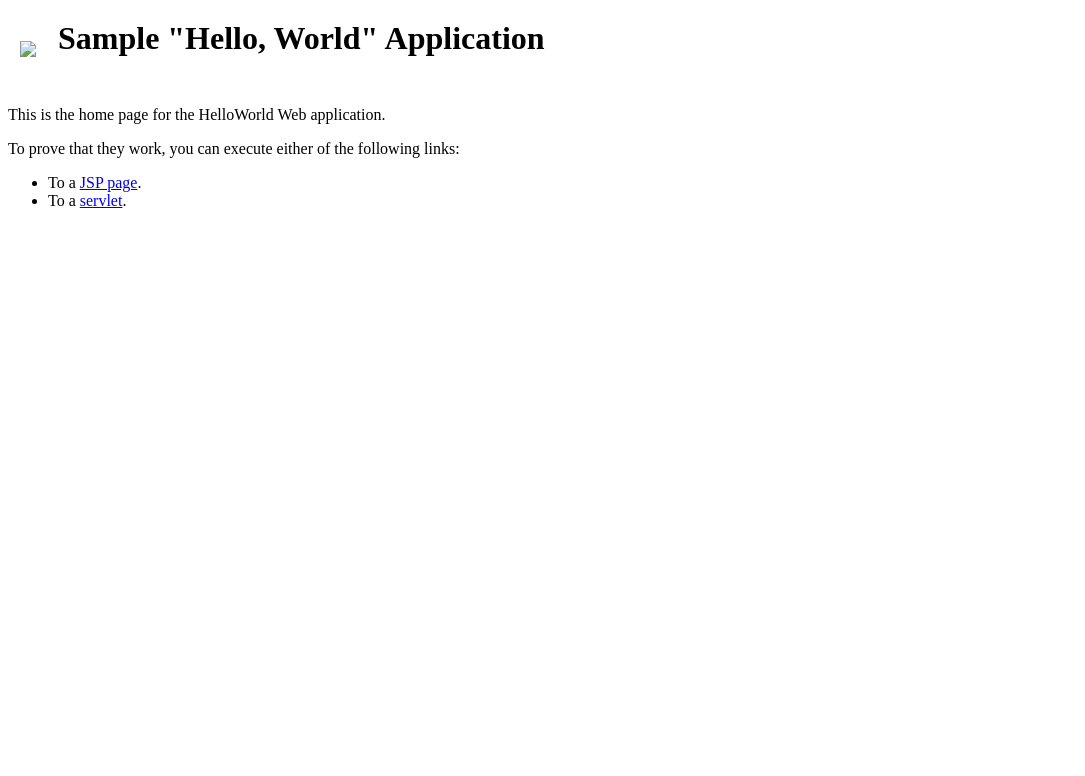
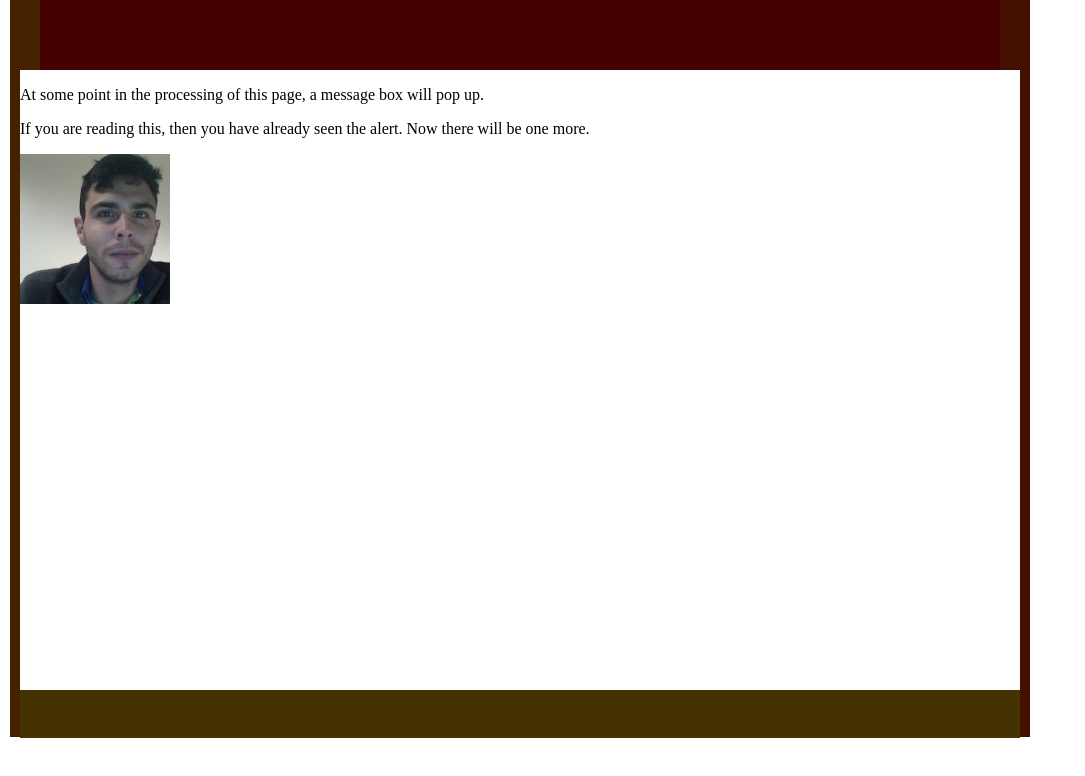
Before and after one commit to JulianCienfuegos/JulianCienfuegos.github.io, a plain HTML site: page index.html in a window 1280 px wide. Shown: the whole page, without its empty margins (0-1085 px from the left). Drawn offline with Linux system fonts and the light colour scheme.

Commit message:
Uploaded my simple website

```diff
--- /dev/null
+++ b/_css/main.css
@@ -0,0 +1,62 @@
+body
+{
+	margin: 0;
+}
+#page
+{
+	position: absolute;
+	left: 0;
+	top: 0;
+	width: 1000px;
+	height: 738px;
+}
+#top_bar
+{
+	position: absolute;
+	left: 20px;
+	top: 0;
+	width: 1000px;
+	height: 70px;
+	background-color: #400;
+	color: #fff;
+}
+#right_bar
+{
+	position: absolute;
+	left: 1000px;
+	top: 0;
+	width: 30px;
+	height: 737px;
+	background-color: #410;
+	color: #fff;
+}
+#left_bar
+{
+	position: absolute;
+	left: 10px;
+	top: 0;
+	width: 30px;
+	height: 737px;
+	background-color: #420;
+	color: #fff;
+}
+#my_stuff
+{
+	position: absolute;
+	left: 20px;
+	top: 70px;
+	width: 1000px;
+	height: 620px;
+	background-color: #fff;
+	clip: auto;
+	overflow: hidden;
+}
+#footer_bar
+{
+	position: absolute;
+	left: 20px;
+	top: 690px;
+	width: 1000px;
+	height: 48px;
+	background-color: #430;
+}
--- /dev/null
+++ b/_js/Messaging.js
@@ -0,0 +1,16 @@
+ function Person(f = "John", l = "Doe"){
+ 	this.first = f;
+ 	this.last = l;
+ }
+
+ function babysFirstMessage(person){
+ 	if(person == null){
+ 		person = new Person("Melvyn", "Drag")
+ 	}
+	alert(person.first);
+ }
+
+ function changeImage(){
+ 	var my_image = document.getElementById("my_picture")
+ 	my_image.src = "_img/meow.jpg"
+ }
--- a/index.html
+++ b/index.html
@@ -1,26 +1,35 @@
-<html>
-  <head>
-    <title>Sample "Hello, World" Application</title>
-  </head>
-  <body bgcolor=white>
+<!DOCTYPE html>
+<html lang="en">
+<head>
+    <title>My First Website</title>
+    <meta  charset="utf8">
+    <link href="_css/main.css" rel="stylesheet">
+    <script src="_js/Messaging.js"></script>
+</head>
 
-    <table border="0" cellpadding="10">
-      <tr>
-        <td>
-          <img src="images/springsource.png">
-        </td>
-        <td>
-          <h1>Sample "Hello, World" Application</h1>
-        </td>
-      </tr>
-    </table>
 
-    <p>This is the home page for the HelloWorld Web application. </p>
-    <p>To prove that they work, you can execute either of the following links:
-    <ul>
-      <li>To a <a href="hello.jsp">JSP page</a>.
-      <li>To a <a href="hello">servlet</a>.
-    </ul>
+<body>
+    <div id="page">
+        <div id="top_bar"></div>
+        <div id="left_bar"></div>
+        <div id="right_bar"></div>
+        <div id="my_stuff">
+            <p>
+                At some point in the processing of this page, a message box will pop up.
+            </p>
+            <script>
+                var p = new Person("Jane", "Doe")
+                babysFirstMessage(p);//a_person);
+            </script>
+            <p> If you are reading this, then you have already seen the alert. Now there will be one more.</p>
+            <script>
+                var p = new Person()
+                babysFirstMessage(p)//a_person);
+            </script>
+            <img id="my_picture" src="_img/me.jpg" onClick="changeImage()" onMouseOver="babysFirstMessage()">
+        </div>
+        <div id="footer_bar"></div>
+    </div>
+</body>
 
-  </body>
 </html>
```
Also changed, not shown: _img/me.jpg (added), _img/meow.jpg (added).
